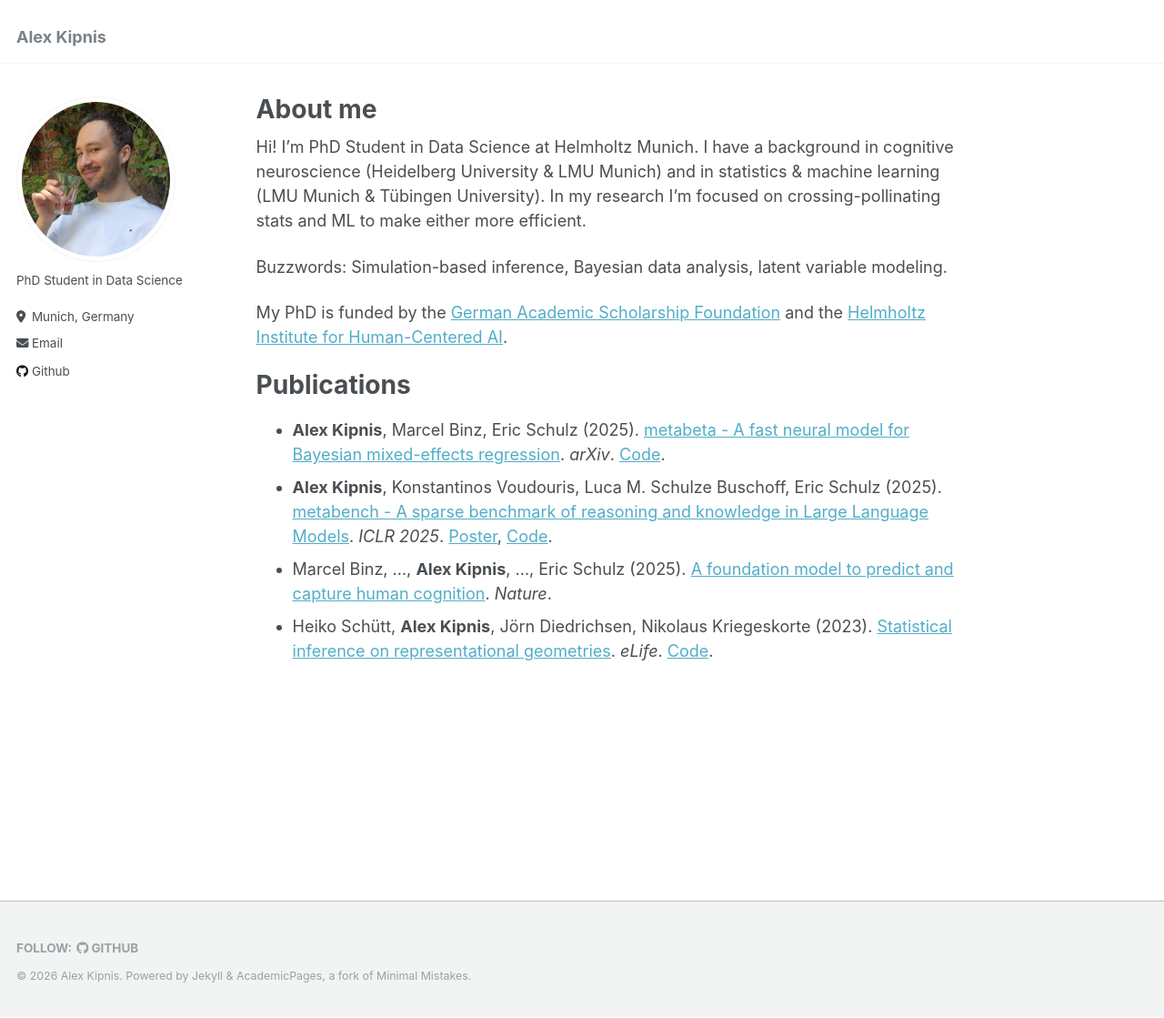
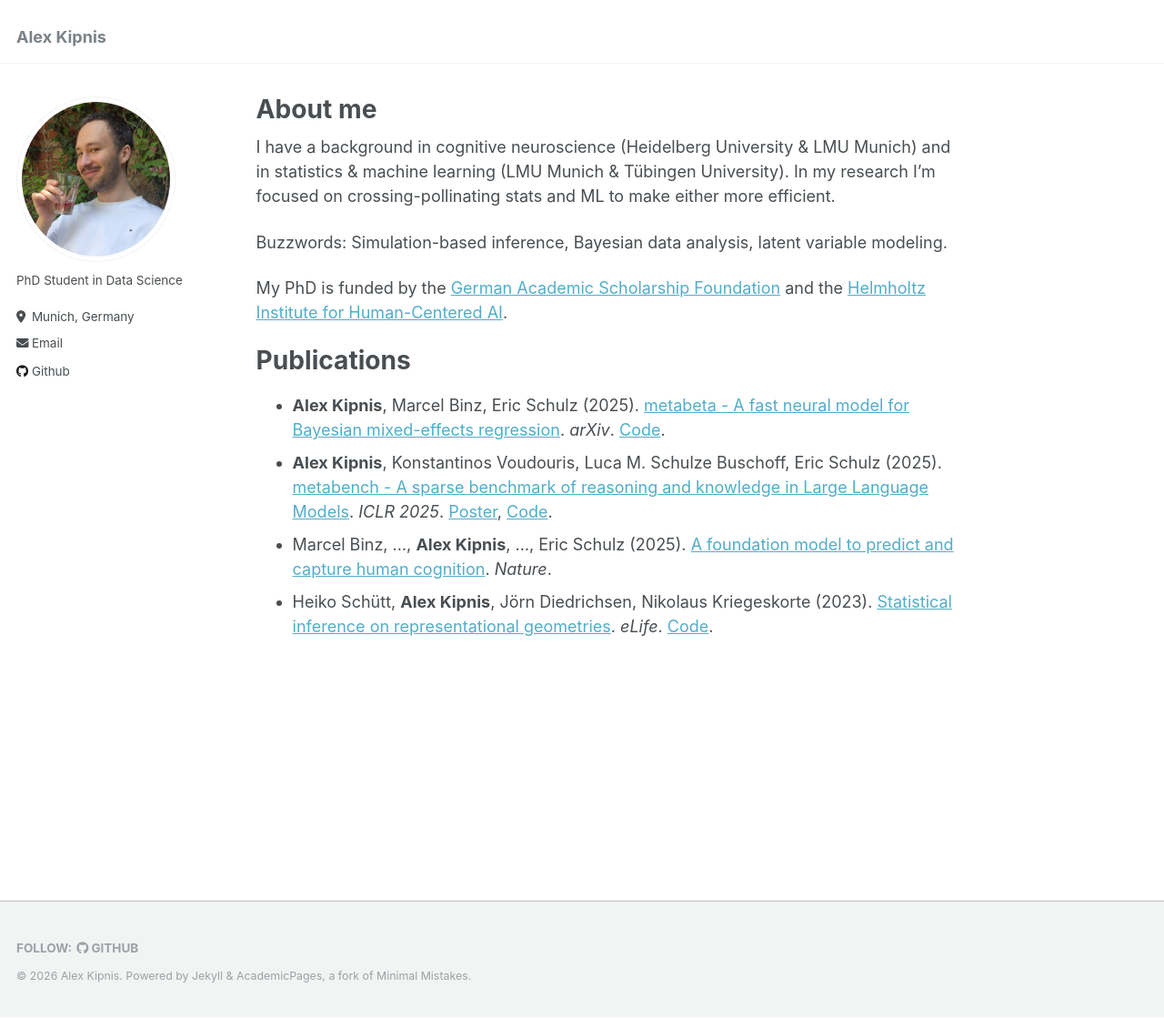
Before and after one commit to adkipnis/adkipnis.github.io, a Jekyll site: the page built from _pages/about.md, in a window 1280 px wide and 1119 px high. Shown: the whole window at 91% size. Built offline with Jekyll 4.4.1, drawn with Linux system fonts in a browser that asks for light colours.

Commit message:
Update about.md

```diff
--- a/_pages/about.md
+++ b/_pages/about.md
@@ -6,7 +6,7 @@
   - /about/
   - /about.html
 ---
-Hi! I'm PhD Student in Data Science at Helmholtz Munich. I have a background in cognitive neuroscience (Heidelberg University & LMU Munich) and in statistics & machine learning (LMU Munich & Tübingen University). In my research I'm focused on crossing-pollinating stats and ML to make either more efficient.
+I have a background in cognitive neuroscience (Heidelberg University & LMU Munich) and in statistics & machine learning (LMU Munich & Tübingen University). In my research I'm focused on crossing-pollinating stats and ML to make either more efficient.
 
 Buzzwords: Simulation-based inference, Bayesian data analysis, latent variable modeling.
 
```
